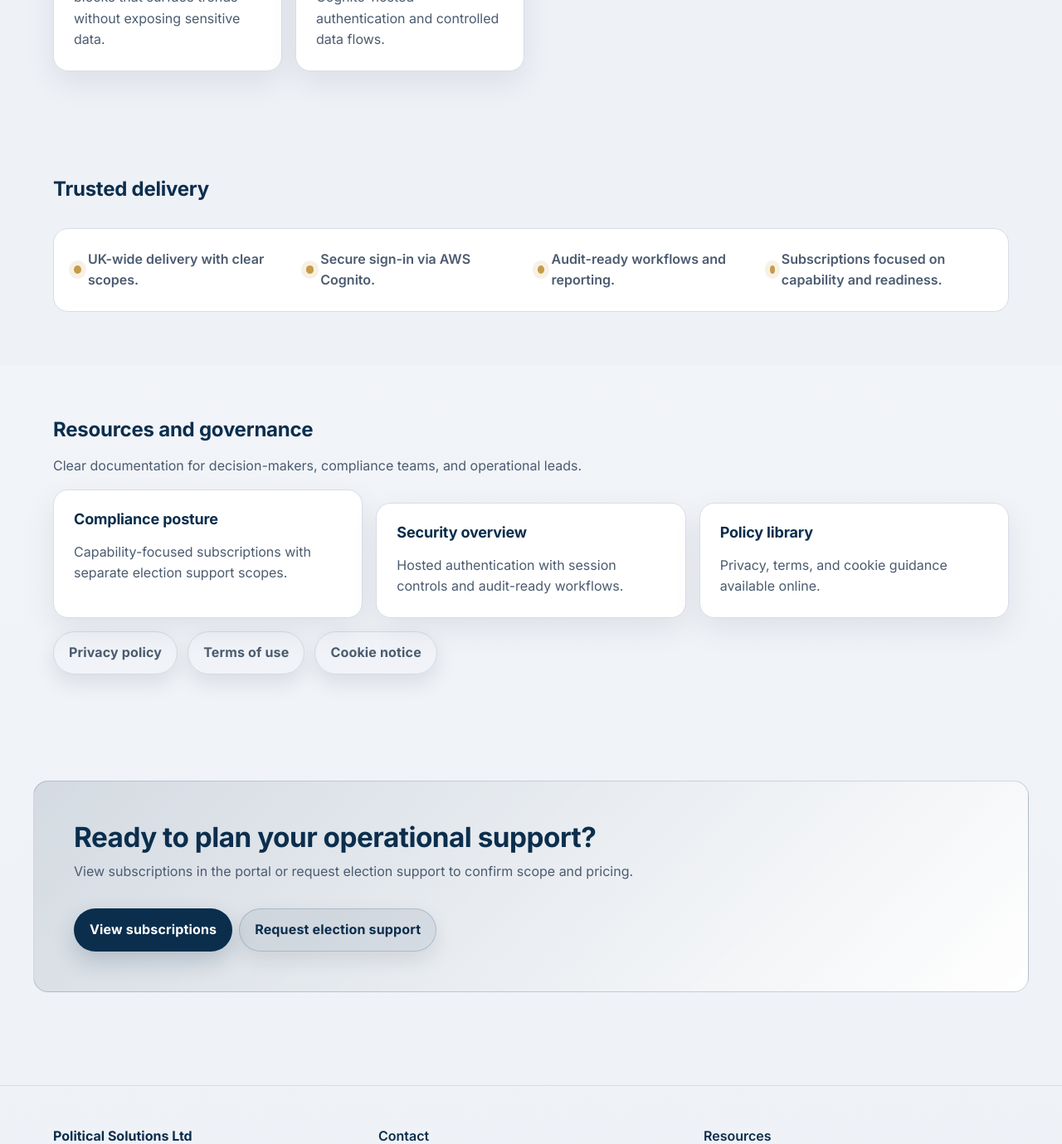
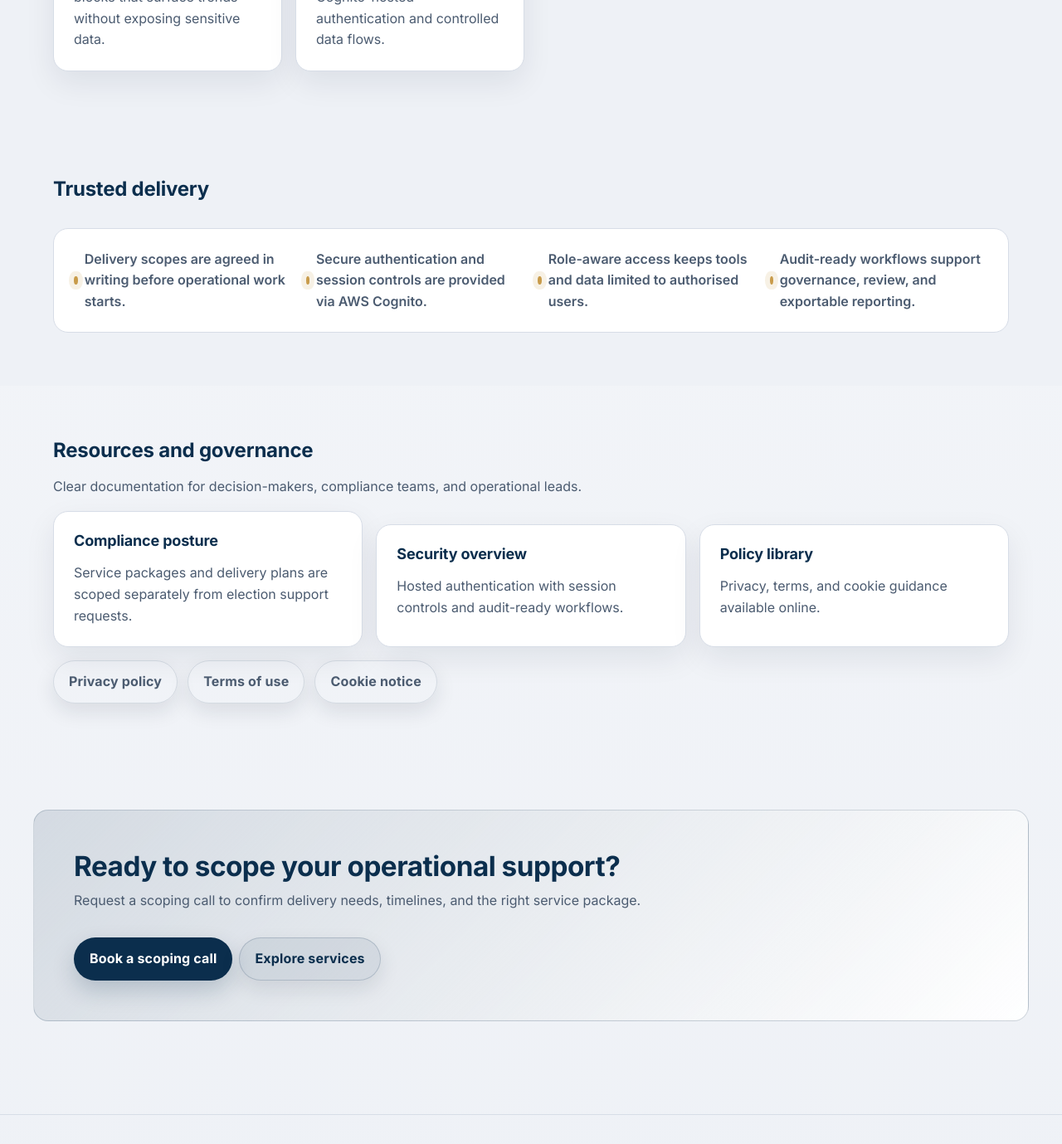
Before and after one commit to PolliticalSolutions/political-portal, a React (Vite) app: page / in a window 1280 px wide. Shown: the part 2099-3478 px from the top of the page at 83% size. Built offline with nearby package versions, Linux system fonts and the light colour scheme; no server answers.

Commit message:
Homepage: evidence-led trust copy and service-plan CTAs

```diff
--- a/src/pages/Home.jsx
+++ b/src/pages/Home.jsx
@@ -33,10 +33,10 @@ const features = [
 ];
 
 const trustItems = [
-  "UK-wide delivery with clear scopes.",
-  "Secure sign-in via AWS Cognito.",
-  "Audit-ready workflows and reporting.",
-  "Subscriptions focused on capability and readiness.",
+  "Delivery scopes are agreed in writing before operational work starts.",
+  "Secure authentication and session controls are provided via AWS Cognito.",
+  "Role-aware access keeps tools and data limited to authorised users.",
+  "Audit-ready workflows support governance, review, and exportable reporting.",
 ];
 
 const steps = [
@@ -199,7 +199,9 @@ export default function Home() {
           </div>
           <div className="feature-grid">
             <Card title="Compliance posture">
-              <p className="muted">Capability-focused subscriptions with separate election support scopes.</p>
+              <p className="muted">
+                Service packages and delivery plans are scoped separately from election support requests.
+              </p>
             </Card>
             <Card title="Security overview">
               <p className="muted">Hosted authentication with session controls and audit-ready workflows.</p>
@@ -225,17 +227,17 @@ export default function Home() {
       <section className="section">
         <div className="container cta-section">
           <div>
-            <h2>Ready to plan your operational support?</h2>
+            <h2>Ready to scope your operational support?</h2>
             <p className="muted" style={{ maxWidth: 72 + "ch" }}>
-              View subscriptions in the portal or request election support to confirm scope and pricing.
+              Request a scoping call to confirm delivery needs, timelines, and the right service package.
             </p>
           </div>
           <div className="hero-actions">
-            <Button as={Link} to="/subscriptions" variant="primary">
-              View subscriptions
+            <Button as={Link} to="/enquire" variant="primary">
+              Book a scoping call
             </Button>
-            <Button as={Link} to="/services/election-support" variant="secondary">
-              Request election support
+            <Button as={Link} to="/services" variant="secondary">
+              Explore services
             </Button>
           </div>
         </div>
```
